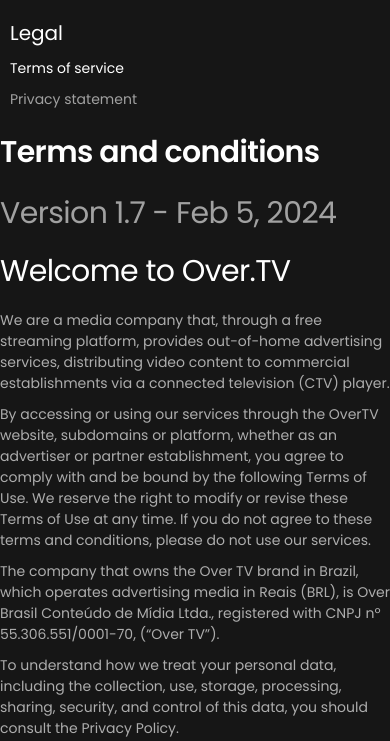
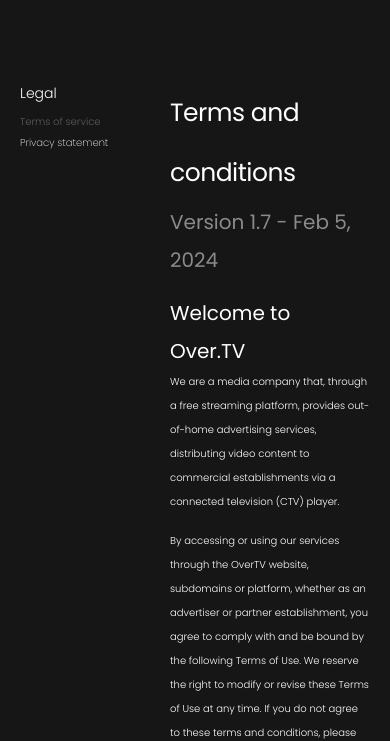
Before and after one commit to paruyr01/over, a plain HTML site: page privacy-policy.html in a window 390 px wide. Shown: the part 113-854 px from the top of the page. Drawn offline with nearby package versions, Linux system fonts and the light colour scheme.

Commit message:
privacy and terms

```diff
--- a/assets/css/privacy_and_terms.css
+++ b/assets/css/privacy_and_terms.css
@@ -0,0 +1,163 @@
+*{
+    margin: 0;
+    padding: 0;
+    box-sizing: border-box;
+    font-family: Poppins;
+}
+
+.general-section {
+    display: flex;
+    width: 100%!important;
+    max-width: 1155px!important;
+    margin-top: 120px;
+    gap: 40px;
+}
+
+.general-section .privacy-section {
+    width: 100%;
+    max-width: 198px;
+}
+
+.privacy-section h2{
+    font-size: 20px;
+    color: #FFFFFF;
+    font-weight: 300;
+    padding-bottom: 20px;
+}
+.privacy-section ul{
+    width: 100%;
+    max-width: 173px;
+    font-size: 15.38px;
+    line-height: 16px;
+    font-weight: 200;
+}
+
+.privacy-section ul li {
+    padding-bottom: 15px;
+}
+
+.general-question>h2{
+    font-size: 48px;
+    letter-spacing: -0.02em;
+    line-height: 60px;
+    font-weight: 400;
+    color: #FFFFFF;
+}
+
+.privacy-blog .version-control{
+    font-size: 30px;
+    color: #8A8A8A;
+    font-weight: 400;
+    line-height: 38px;
+    padding-top: 8px;
+}
+.privacy-blog .welcom-to{
+    font-size: 30px;
+    font-weight: 400;
+    line-height: 38px;
+    color: #FFFFFF;
+    padding-top: 45px;
+    padding-bottom: 13px;
+}
+.privacy-blog p{
+    font-size: 16px;
+    line-height: 24px;
+    color: #FFFFFF;
+    font-weight: 300;
+    padding-bottom: 15px;
+}
+
+.privacy-blog .titel-h2 {
+    font-size: 30px;
+    line-height: 38px;
+    color: #FFFFFF;
+    font-weight: 400;
+    padding-bottom: 13px;
+}
+
+.privacy-conditions {
+    margin-left: 38px;
+}
+.privacy-conditions .privacy-blog .first_p {
+    padding-top: 50px;
+}
+
+.active-page {
+    color: #5B5B5B;
+    font-weight: 300;
+}
+
+@media screen and (max-width: 1180px) {
+    .general-section {
+        padding: 0 25px;
+    }
+}
+@media screen and (max-width: 1080px) {
+    .privacy-section h2 {
+        font-size: 16px;
+    }
+    .privacy-section ul li{
+        font-size: 12px;
+    }
+    .general-section {
+        padding: 0;
+    }
+    .container .general-section .privacy-section {
+        min-width: 110px;
+    }
+    .general-question>h2 {
+        font-size: 30px;
+    }
+    .privacy-blog .version-control {
+        font-size: 25px;
+    }
+    .privacy-blog .welcom-to {
+        font-size: 25px;
+        padding-top: 25px;
+    }
+    .privacy-blog p {
+        font-size: 12px;
+    }
+    .privacy-blog .titel-h2 {
+        font-size: 25px;
+    }
+}
+@media screen and (max-width: 770px){
+    .general-section {
+        padding: 0 20px;
+    }
+    .privacy-conditions .privacy-blog .first_p {
+        padding-top: 30px;
+    }
+}
+@media screen and (max-width: 510px){
+    .general-question>h2 {
+        font-size: 25px;
+    }
+    .privacy-blog .version-control {
+        font-size: 20px;
+        padding-top: 0;
+    }
+    .privacy-blog .welcom-to {
+        font-size: 20px;
+        padding-top: 15px;
+        padding-bottom: 0;
+    }
+    .privacy-blog p {
+        font-size: 10px;
+    }
+    .privacy-blog .titel-h2 {
+        font-size: 21px;
+    }
+    .privacy-section h2 {
+        font-size: 14px;
+        padding-bottom: 10px;
+    }
+    .privacy-section ul li {
+        font-size: 10px;
+        padding-bottom: 5px;
+    }
+    .privacy-conditions {
+        margin-left: 20px;
+    }
+}
--- a/privacy-policy.html
+++ b/privacy-policy.html
@@ -7,9 +7,8 @@
     <link href="assets/image/icon-logo1.png" rel="icon" />
     <meta content="" name="description" />
     <meta content="" name="keywords" />
-    <link href="assets/css/channel.css" rel="stylesheet" />
+    <link href="assets/css/privacy_and_terms.css" rel="stylesheet" />
     <link href="assets/css/style.css" rel="stylesheet" />
-    <link href="assets/css/helpcenter.css" rel="stylesheet" />
     <link href="assets/css/animate.css" rel="stylesheet" />
     <link
       href="https://cdnjs.cloudflare.com/ajax/libs/font-awesome/6.0.0-beta3/css/all.min.css"
@@ -148,7 +147,7 @@
             <h2 data-i18n="terms_and_conditions">Terms and conditions</h2>
             <div class="privacy-blog">
               <h2 class="version-control" data-i18n="version_control">Version 1.7 - Feb 5, 2024</h2>
-              <h2 data-i18n="welcome">Welcome to Over.TV</h2>
+              <h2 class="welcom-to" data-i18n="welcome">Welcome to Over.TV</h2>
               <p data-i18n="media_company">
                 We are a media company that, through a free streaming platform,
                 provides out-of-home advertising services, distributing video
@@ -174,7 +173,7 @@
                 collection, use, storage, processing, sharing, security and
                 control of this data, you should consult the Privacy Policy.
               </p>
-              <h2 data-i18n="about_services">About Services</h2>
+              <h2 class="titel-h2" data-i18n="about_services">About Services</h2>
               <p data-i18n="service_1">
                 1.1. Over TV offers a free streaming platform for businesses,
                 providing different categories of video content, to connect
@@ -197,7 +196,7 @@
                 not guarantee that our services will be available on an
                 uninterrupted or error-free basis.
               </p>
-              <h2 data-i18n="eligibility">Eligibility</h2>
+              <h2 class="titel-h2" data-i18n="eligibility">Eligibility</h2>
               <p data-i18n="eligibility_1">
                 2.1. To register as an advertiser or commercial establishment,
                 you must be at least 18 (eighteen) years of age, or have the
@@ -226,7 +225,7 @@
                 data or information during or after registration. Always check
                 the information provided to Over TV before filling out forms.
               </p>
-              <h2 data-i18n="creating_account">Creating your Over TV account</h2>
+              <h2 class="titel-h2" data-i18n="creating_account">Creating your Over TV account</h2>
               <p data-i18n="creating_account_1">
                 3.1. To use Over TV's services, whether as an advertiser or a
                 commercial establishment, you need to create an account and wait
@@ -304,7 +303,7 @@
                 responsible for maintaining the confidentiality of your password
                 and for any activity that occurs on your account.
               </p>
-              <h2 data-i18n="device_player">Device/Player</h2>
+              <h2 class="titel-h2" data-i18n="device_player">Device/Player</h2>
               <p data-i18n="device_player_intro">
                 OverTV provides commercial establishments with a streaming
                 player enabled for Internet/Wi-Fi use to broadcast their
@@ -382,7 +381,7 @@
                 Additionally, you agree to ensure that the device is connected
                 to the correct input and streams content properly.
               </p>
-              <h2 data-i18n="about_payments">About payments</h2>
+              <h2 class="titel-h2" data-i18n="about_payments">About payments</h2>
               <p data-i18n="about_payments_5_1">
                 5.1. Over TV reserves the right to change any value, commission
                 or transactional information at any time, previously notifying
@@ -405,7 +404,7 @@
                 the control panel. However, if it is the first withdrawal from
                 the account, item 3.8 of these Terms will be observed.
               </p>
-              <h2 data-i18n="intellectual_property">Intellectual property</h2>
+              <h2 class="titel-h2" data-i18n="intellectual_property">Intellectual property</h2>
               <p data-i18n="intellectual_property_6_1">
                 6.1. **Ownership Rights**: All rights, titles, and interests
                 related to the services, including all intellectual property
@@ -457,7 +456,7 @@
                 copyright or intellectual property owner or are authorized to
                 act on behalf of the copyright or intellectual property owner.
               </p>
-              <h2 data-i18n="limitation_of_liability">Limitation of Liability</h2>
+              <h2 class="titel-h2" data-i18n="limitation_of_liability">Limitation of Liability</h2>
               <p data-i18n="limitation_of_liability_7_1">
                 7.1. To the fullest extent permitted by law, Over TV will not be
                 liable for any indirect, incidental, special, consequential, or
@@ -506,7 +505,7 @@
                 merchantability, fitness for a particular purpose, and
                 non-infringement.
               </p>
-              <h2 data-i18n="dispute_resolution">Dispute Resolution</h2>
+              <h2 class="titel-h2" data-i18n="dispute_resolution">Dispute Resolution</h2>
               <p data-i18n="dispute_resolution_8_1">
                 8.1. These Terms of Use will be governed and interpreted in
                 accordance with the laws of Brazil.
@@ -516,7 +515,7 @@
                 located in Brazil and you consent to such jurisdiction and venue
                 to the extent permitted by applicable law.
               </p>
-              <h2 data-i18n="general_provisions">General Provisions</h2>
+              <h2 class="titel-h2" data-i18n="general_provisions">General Provisions</h2>
               <p data-i18n="general_provisions_9_1">
                 9.1. Estes Termos de Uso constituem o acordo integral entre você
                 e a Over TV em relação ao uso dos nossos serviços. Se qualquer
@@ -536,7 +535,7 @@
             <h2 data-i18n="privacy_statement">Privacy Statement</h2>
             <div class="privacy-blog">
               <h2 class="version-control" data-i18n="version_control">Version 1.7 - Feb 5, 2024</h2>
-              <p data-i18n="privacy_policy_intro">
+              <p class="first_p" data-i18n="privacy_policy_intro">
                 The following Privacy Policy provides information and notices to
                 you about the policies and practices of OverTV, Inc. ("OverTV,"
                 "we," "our," or "us") regarding the collection, use, disclosure,
@@ -569,7 +568,7 @@
                 website: OverTV. To view this Privacy Policy with clickable
                 hyperlinks, please visit our website on your computer.
               </p>
-              <h2 data-i18n="information_collection">Information Collection</h2>
+              <h2 class="titel-h2" data-i18n="information_collection">Information Collection</h2>
               <p data-i18n="info_collection_intro">
                 1.1. OverTV may collect the following types of information from
                 you or about you on its website or through the OverTV account
@@ -677,7 +676,7 @@
                 about you by Google and OverTV’s business partners in the manner
                 and for the purposes described above.
               </p>
-              <h2  data-i18n="use_of_data">Use of Your Data and Information</h2>
+              <h2 class="titel-h2" data-i18n="use_of_data">Use of Your Data and Information</h2>
               <p data-i18n="use_data_intro">
                 OverTV uses the information you provide for various purposes,
                 including those listed below:
@@ -722,7 +721,7 @@
                 and other services, including the sale of advertising related to
                 goods and services through the OverTV Service.
               </p>
-              <h2 data-i18n="how_we_share_information">How We Share Information</h2>
+              <h2 class="titel-h2" data-i18n="how_we_share_information">How We Share Information</h2>
               <p data-i18n="sharing_intro">
                 OverTV shares information about you under the limited
                 circumstances described below and with appropriate safeguards
@@ -815,7 +814,7 @@
                 any non-personally identifiable attributes it has collected to
                 select the appropriate audience for those ads.
               </p>
-              <h2 data-i18n="your_choices_cancellation_options">Your Choices/Cancellation Options</h2>
+              <h2 class="titel-h2" data-i18n="your_choices_cancellation_options">Your Choices/Cancellation Options</h2>
               <p data-i18n="choices_intro">
                 You have several options available when it comes to information
                 about you:
@@ -834,7 +833,7 @@
                 OverTV website, with the drawback that certain features of the
                 site may not function properly without the aid of cookies.
               </p>
-              <h2 data-i18n="privacy_rights_eu_ca">Privacy Rights for EU and California Residents</h2>
+              <h2 class="titel-h2" data-i18n="privacy_rights_eu_ca">Privacy Rights for EU and California Residents</h2>
               <p data-i18n="privacy_rights_intro">
                 If you are located in certain countries that fall within the
                 scope of the European Union General Data Protection Regulation
@@ -868,7 +867,7 @@
                 Services. Depending on the Services, more than one company may
                 be the controller of your personal data.
               </p>
-              <h2 data-i18n="retention_security">Retention and Security</h2>
+              <h2 class="titel-h2" data-i18n="retention_security">Retention and Security</h2>
               <p data-i18n="retention_security_intro">
                 We may retain information as required or permitted by applicable
                 laws and regulations, for our billing or records purposes and to
@@ -883,7 +882,7 @@
                 measures can be guaranteed to provide 100% security. Therefore,
                 we cannot guarantee the security of your personal information.
               </p>
-              <h2 data-i18n="notification_of_changes">Notification of Changes</h2>
+              <hclass="titel-h2"2 data-i18n="notification_of_changes">Notification of Changes</h2>
               <p data-i18n="notification_changes_intro">
                 We will update this Privacy Policy from time to time in response
                 to changing legal, regulatory or operational requirements and
```
